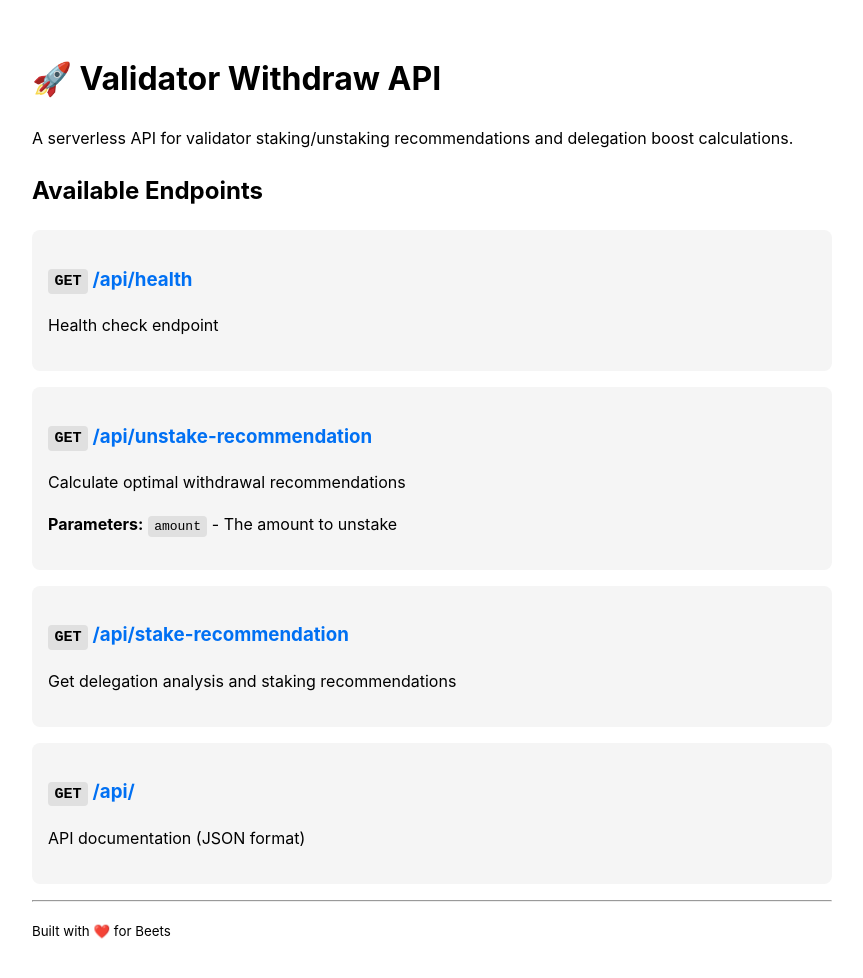
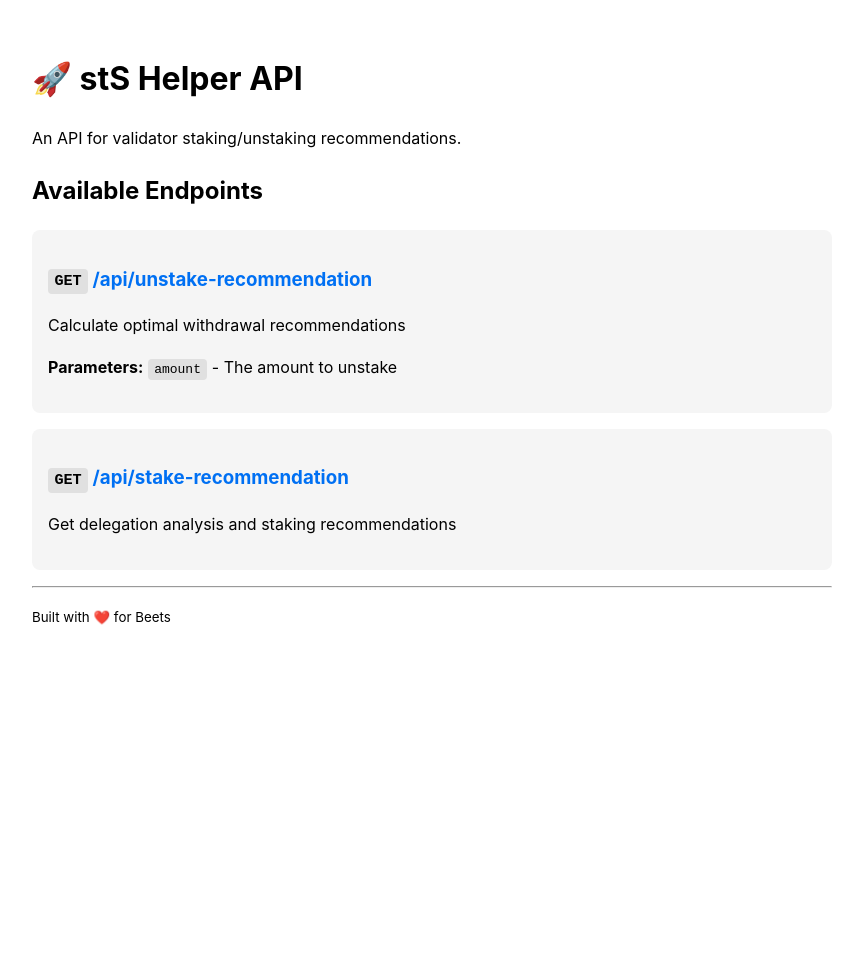
Before and after one commit to beethovenxfi/sts-helper-api, a website: page public/index.html in a window 1280 px wide. Shown: the whole page, without its empty margins (208-1071 px from the left). After the commit the page ends 800 px from the top, so only its background shows below. Drawn offline with Linux system fonts and the light colour scheme.

Commit message:
fix minor

```diff
--- a/public/index.html
+++ b/public/index.html
@@ -33,16 +33,11 @@
     </style>
 </head>
 <body>
-    <h1>🚀 Validator Withdraw API</h1>
+    <h1>🚀 stS Helper API</h1>
 
-    <p>A serverless API for validator staking/unstaking recommendations and delegation boost calculations.</p>
+    <p>An API for validator staking/unstaking recommendations.</p>
 
     <h2>Available Endpoints</h2>
-
-    <div class="endpoint">
-        <h3><code>GET</code> <a href="/api/health" class="api-link">/api/health</a></h3>
-        <p>Health check endpoint</p>
-    </div>
 
     <div class="endpoint">
         <h3><code>GET</code> <a href="/api/unstake-recommendation?amount=1000000" class="api-link">/api/unstake-recommendation</a></h3>
@@ -55,11 +50,6 @@
         <p>Get delegation analysis and staking recommendations</p>
     </div>
 
-    <div class="endpoint">
-        <h3><code>GET</code> <a href="/api/" class="api-link">/api/</a></h3>
-        <p>API documentation (JSON format)</p>
-    </div>
-
     <hr>
 
     <p><small>Built with ❤️ for Beets</small></p>
--- a/src/api/routes.ts
+++ b/src/api/routes.ts
@@ -31,9 +31,7 @@ router.get('/unstake-recommendation', async (req, res) => {
 
         // Format response
         const response = {
-            success: true,
-            data: { recommendations },
-            timestamp: new Date().toISOString(),
+            data: recommendations,
         };
 
         res.json(response);
@@ -130,7 +128,6 @@ router.get('/stake-recommendation', async (req, res) => {
                         .sort((a, b) => parseFloat(b.validatorId) - parseFloat(a.validatorId)),
                 },
             },
-            timestamp: new Date().toISOString(),
         };
 
         res.json(response);
```
